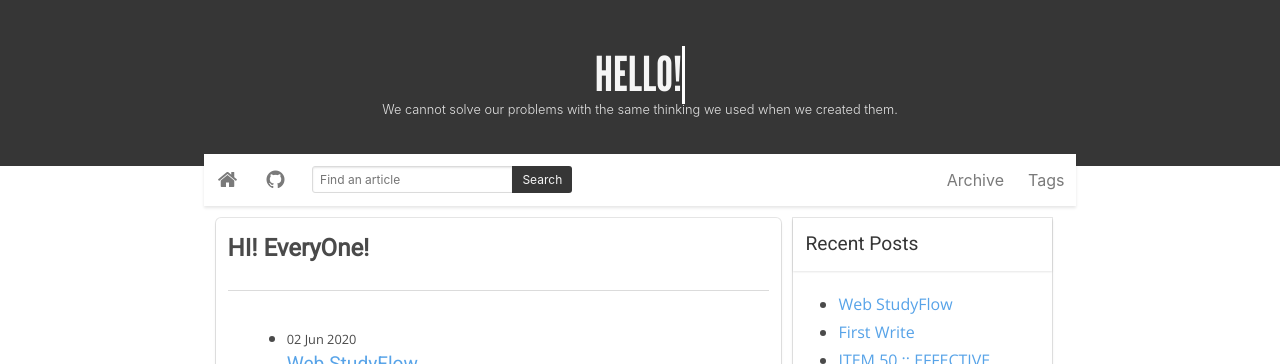
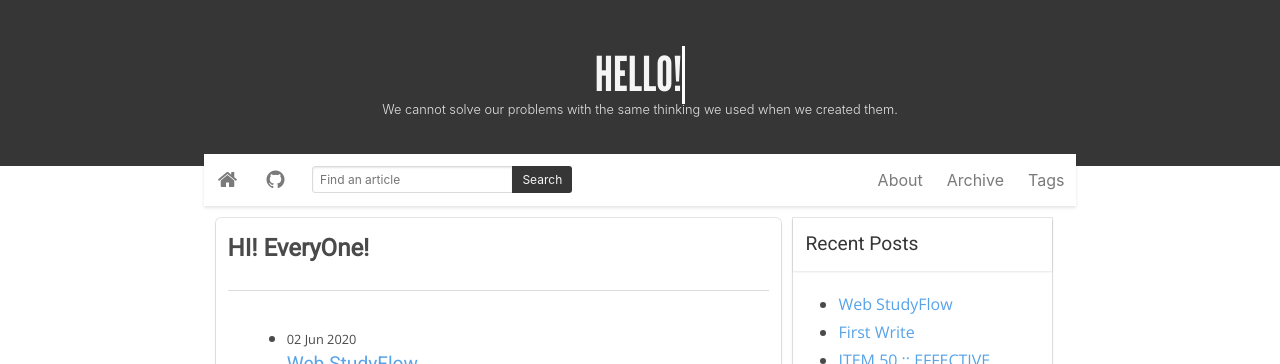
Before and after one commit to miriam40/miriam40.github.io, a Jekyll site: the page built from index.html, in a window 1280 px wide. Shown: the top 364 px of the page. Built offline with Jekyll 4.4.1, drawn with Linux system fonts in a browser that asks for light colours; the list of posts is cut into pages by our own code; comment, search, counter and statistics services are not loaded.

Commit message:
Add About page 20200602

```diff
--- a/_layouts/default.html
+++ b/_layouts/default.html
@@ -55,6 +55,7 @@
       </div>
 
       <div class="nav-right nav-menu" id='nav-menu'>
+        <a href="{{ "/about" | relative_url }}" class="nav-item">About</a>
         <a href="{{ "/archive" | relative_url }}" class="nav-item">Archive</a>
         <a href="{{ "/tags" | relative_url }}" class="nav-item">Tags</a>
       </div>
```
